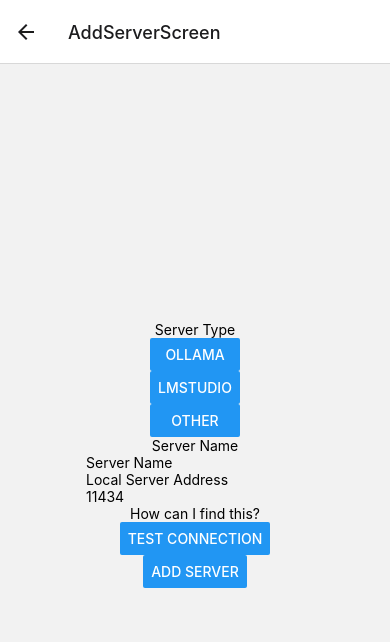
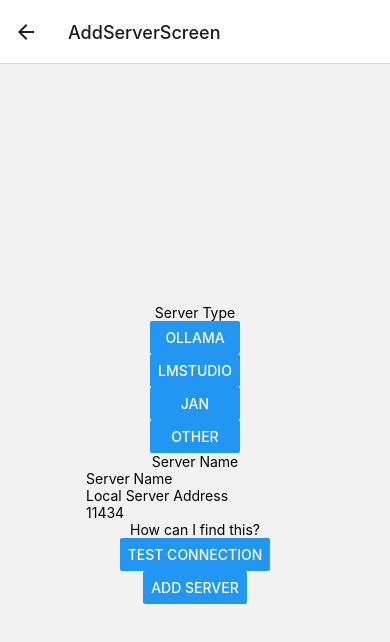
Before and after one commit to SamPatt/lookma, a React Native app: screen /AddServerScreen in a window 390 px wide. Shown: the top 642 px of the page. Built offline with nearby package versions, Linux system fonts and the light colour scheme.

Commit message:
Adds Jan to server selection

```diff
--- a/src/screens/AddServerScreen.js
+++ b/src/screens/AddServerScreen.js
@@ -11,7 +11,7 @@
 
   const handleServerTypeChange = (newType) => {
     setServerType(newType);
-    setPort(newType === 'Ollama' ? '11434' : newType === 'LMStudio' ? '1234' : '');
+    setPort(newType === 'Ollama' ? '11434' : newType === 'LMStudio' ? '1234' : newType === 'Jan' ? '1337' : '');
   };
 
   const saveServerSettings = async () => {
@@ -31,7 +31,7 @@
       <Text>Server Type</Text>
       {/* Implement a dropdown here. For simplicity, using buttons */}
       <View>
-        {['Ollama', 'LMStudio', 'Other'].map((type) => (
+        {['Ollama', 'LMStudio', 'Jan', 'Other'].map((type) => (
           <Button key={type} title={type} onPress={() => handleServerTypeChange(type)} />
         ))}
       </View>
```
